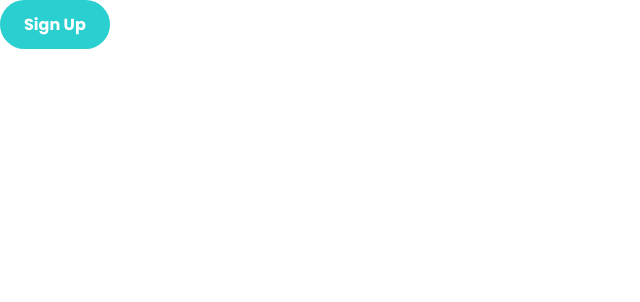
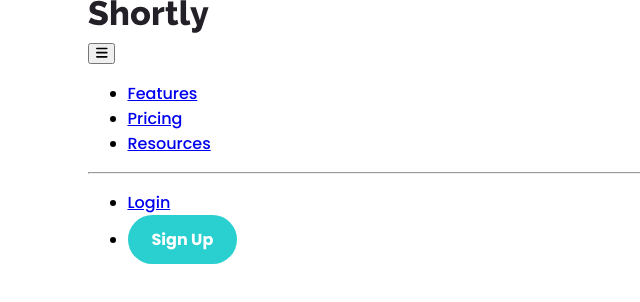
Before and after one commit to p-kosinski/url-shortening-api, a React (Create React App) app: page / in a window 1280 px wide. Shown: the top 302 px of the page, without its empty margins (0-640 px from the left). Built offline with nearby package versions, Linux system fonts and the light colour scheme.

Commit message:
Add Header html structure

```diff
--- a/package.json
+++ b/package.json
@@ -3,6 +3,10 @@
   "version": "0.1.0",
   "private": true,
   "dependencies": {
+    "@fortawesome/fontawesome-svg-core": "^6.1.1",
+    "@fortawesome/free-regular-svg-icons": "^6.1.1",
+    "@fortawesome/free-solid-svg-icons": "^6.1.1",
+    "@fortawesome/react-fontawesome": "^0.1.18",
     "@testing-library/jest-dom": "^5.16.4",
     "@testing-library/react": "^13.2.0",
     "@testing-library/user-event": "^13.5.0",
--- a/src/App.js
+++ b/src/App.js
@@ -1,12 +1,10 @@
 import './App.scss';
 
-import Container from './components/layout/Container/Container';
-
-import LinkButton from './components/common/LinkButton/LinkButton';
+import Header from './components/layout/Header/Header';
 
 const App = () => (
   <>
-    <LinkButton to='#0' variant='small'>Sign Up</LinkButton>
+    <Header />
   </>
 );
 
--- /dev/null
+++ b/src/components/layout/Header/Header.js
@@ -0,0 +1,49 @@
+import Container from '../Container/Container';
+import LinkLogo from '../../common/LinkLogo/LinkLogo';
+import LinkButton from '../../common/LinkButton/LinkButton';
+
+import { FontAwesomeIcon } from '@fortawesome/react-fontawesome';
+import { faBars } from '@fortawesome/free-solid-svg-icons';
+
+import styles from './Header.module.scss';
+
+const Header = () => (
+  <header className={styles.component}>
+    <Container>
+      <nav className={styles.nav}>
+        <div className={styles.logoWrapper}>
+          <LinkLogo to='#0' textColor='dark' />
+        </div>
+        <button className={styles.menuBtn}>
+          <FontAwesomeIcon icon={faBars} />
+        </button>
+        <div className={styles.linksWrapper}>
+          <ul>
+            <li>
+              <a href='#0'>Features</a>
+            </li>
+            <li>
+              <a href='#0'>Pricing</a>
+            </li>
+            <li>
+              <a href='#0'>Resources</a>
+            </li>
+          </ul>
+          <hr className='divider' />
+          <ul>
+            <li>
+              <a href='#0'>Login</a>
+            </li>
+            <li>
+              <LinkButton to='#0' variant='small'>
+                Sign Up
+              </LinkButton>
+            </li>
+          </ul>
+        </div>
+      </nav>
+    </Container>
+  </header>
+);
+
+export default Header;
```
Also changed, not shown: src/components/layout/Header/Header.module.scss (added), 1 other file (tests, documents, lock files or other folders).
